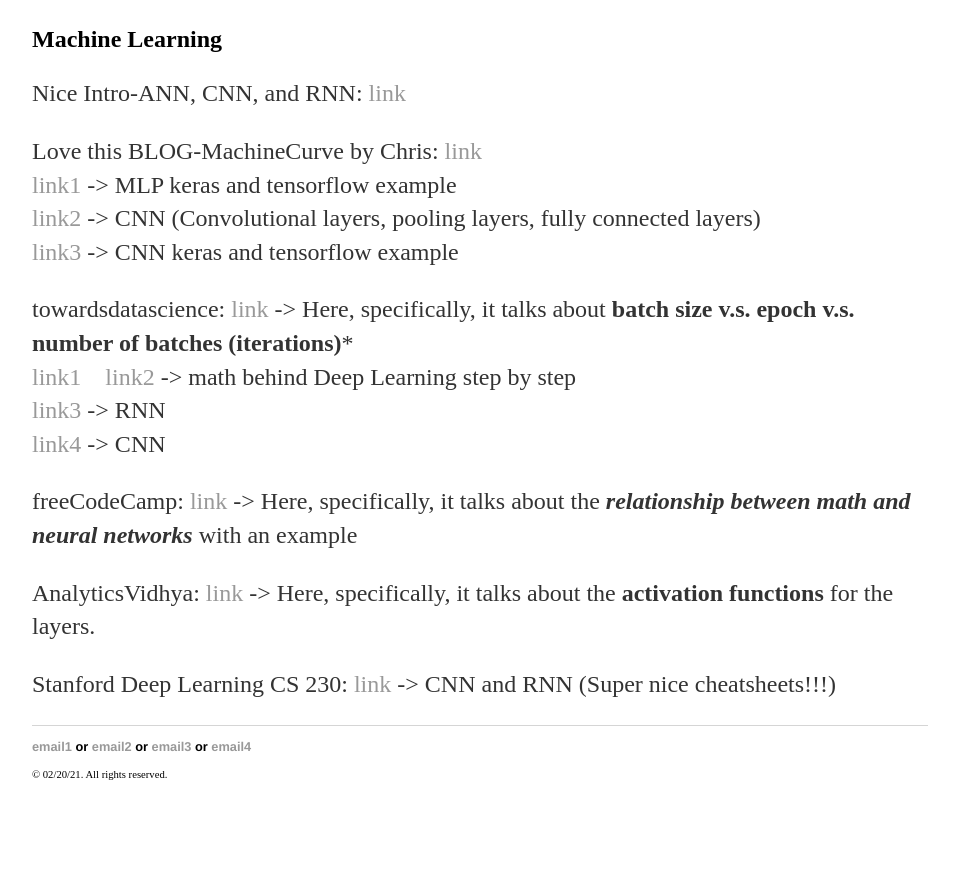
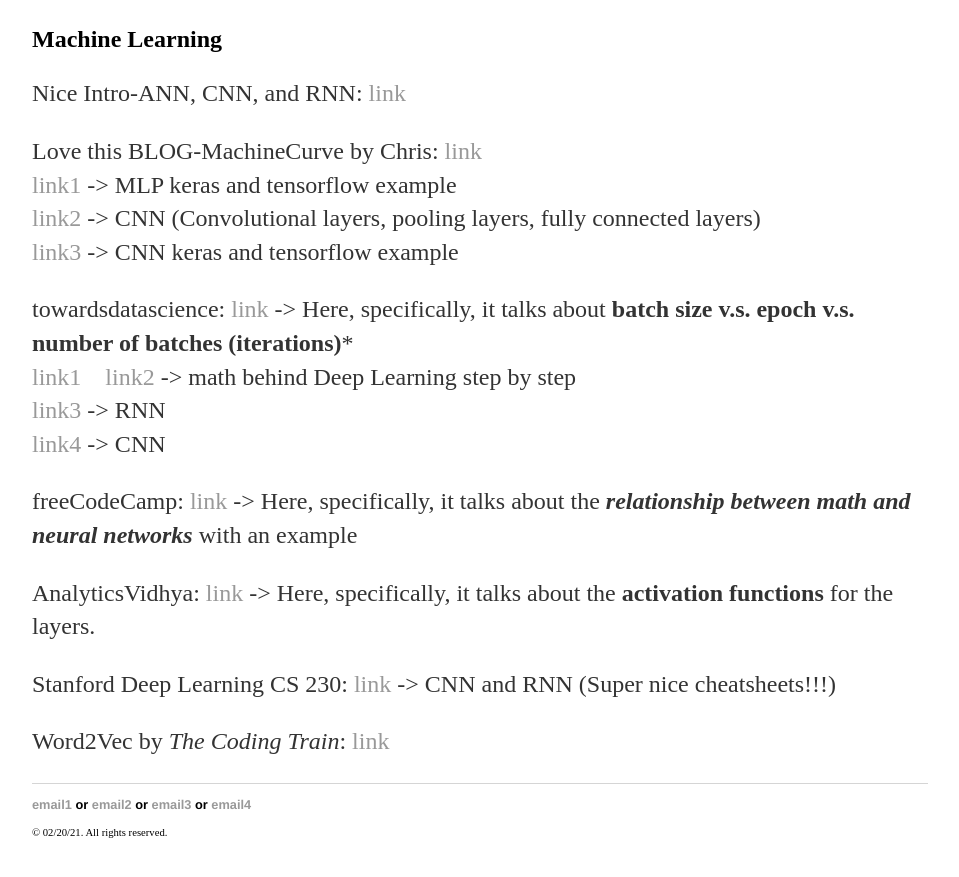
Before and after one commit to yjkweon24/yjkweon24.github.io, a Jekyll site: the page built from _posts/2019-03-16-Academic.md, in a window 1280 px wide and 900 px high, scrolled down 1671 px. Shown: the top 877 px of the window, without its empty margins (160-1119 px from the left). Built offline with Jekyll 4.4.1, drawn with Linux system fonts in a browser that asks for light colours; before the commit the page ends 2513 px from its top, so only the background shows below that.

Commit message:
Update 2019-03-16-Academic.md

```diff
--- a/_posts/2019-03-16-Academic.md
+++ b/_posts/2019-03-16-Academic.md
@@ -57,3 +57,5 @@
 AnalyticsVidhya: [link](https://www.analyticsvidhya.com/blog/2020/01/fundamentals-deep-learning-activation-functions-when-to-use-them/#:~:text=The%20main%20advantage%20of%20using,neurons%20at%20the%20same%20time.&text=Due%20to%20this%20reason%2C%20during,neurons%20which%20never%20get%20activated.) -> Here, specifically, it talks about the **activation functions** for the layers.
 
 Stanford Deep Learning CS 230: [link](https://stanford.edu/~shervine/teaching/cs-230/cheatsheet-convolutional-neural-networks) -> CNN and RNN (Super nice cheatsheets!!!)
+
+Word2Vec by *The Coding Train*: [link](https://www.youtube.com/watch?v=mI23bDF0VRI&t=671s&ab_channel=TheCodingTrain)
```
